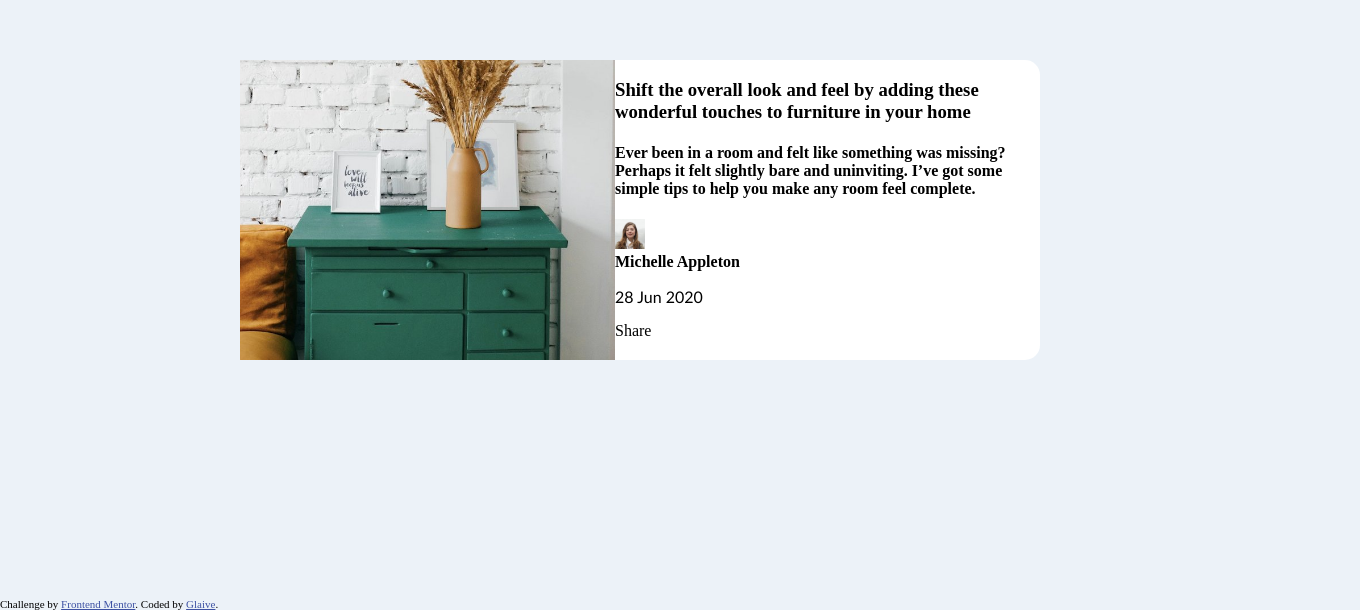
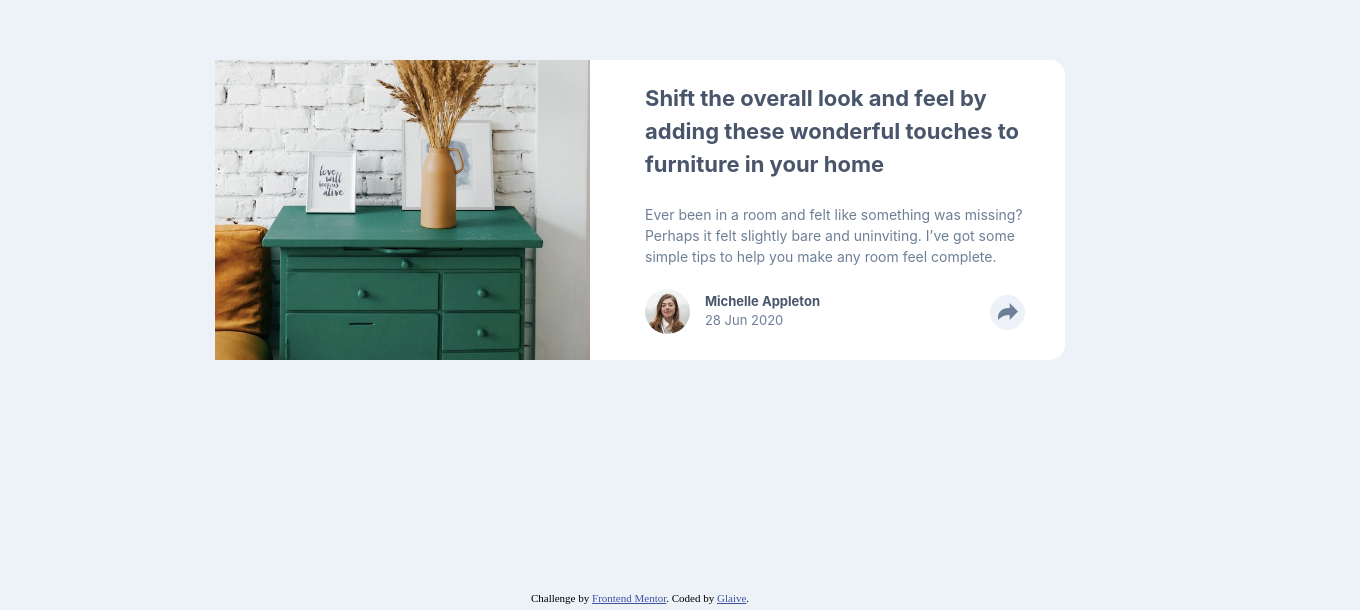
Before and after one commit to Nath301/challenge-1, a plain HTML site: page index.html in a window 1280 px wide. Shown: the part 190-800 px from the top of the page, 1360 px wide, since content can reach past the window. Drawn offline with Linux system fonts and the light colour scheme.

Commit message:
layout finalization

```diff
--- a/challenge1.css
+++ b/challenge1.css
@@ -1,5 +1,5 @@
 .cadre{
-    width: 800px;
+    width: 850px;
     height: 300px;
     position: absolute;
     top: 50%; left: 50%;
@@ -7,30 +7,93 @@
     border-radius: 15px;
     background-color: white;
 }
+.section-1{
+    width: 425px;
+    height: 225px;
+    float: right;
+}
+.section-2{
+    width: 425px;
+    height: 75px;
+    float: right;
+    bottom: 0;
+}
 .text{
-    margin-left: 150px;
+    top: 0px;
+    font-size: 17px;
+    color: hsl(217, 19%, 35%);
+    font-family: -apple-system, BlinkMacSystemFont, 'Segoe UI', Roboto, Oxygen, Ubuntu, Cantarell, 'Open Sans', 'Helvetica Neue', sans-serif;
+}
+h3{
+    font-size: 22px;
+    line-height: 1.5em;
+    width: 380px;
+    margin-left: 5px;
+    margin-right: auto;
+}
+h5{
+    width: 380px;
+    font-weight: normal;
+    font-size: 14px;
+    line-height: 1.5em;
+    color: hsl(214, 17%, 51%);
+    margin-left: 5px;
+    margin-right: auto;
 }
 .left-photo{
     float: left;
 }
 .attribution{
+    width: 1440px;
+    font-size: 13px;
     position: absolute;
-    bottom: 0;
-    left: 0%;
+    bottom: 0; left: 50%;
+    transform: translate(-50%, -50%);
+    text-align: center;
 }
 body{
-    background:hsl(210, 46%, 95%)
+    background:hsl(210, 46%, 95%);
 }
-
-.personnal-info{
+.personnal{
+    float: left;
+    width: 180px;;
+    height: 75px;
+}
+.id-photo{
+    position: relative;
+    top: 5%;
+    width: 45px;
+    height: 45px;;
+    border-radius: 50px;
+    margin-left: 5px;
+    float: left;
+}
+.info{
+    position: relative;
+    top: 17%;
+    font-size: 13px;
+    line-height: 0.5em;
+    float: right;
+    color: hsl(214, 17%, 51%);
+    font-family: -apple-system, BlinkMacSystemFont, 'Segoe UI', Roboto, Oxygen, Ubuntu, Cantarell, 'Open Sans', 'Helvetica Neue', sans-serif;
+}
+.name{
+    color: hsl(217, 19%, 35%);
 }
 .share-button{
-    margin-left: 250px;
+    width: 35px;
+    height: 35px;
+    float: right;
+    margin-right: 40px;
+    margin-top: 10px;
+    background-color:hsl(210, 46%, 95%);
+    border-radius: 50px;
+}
+.icon{
+    float: right;
+    margin-right: 7px;
+    margin-top: 8px;
 }
 .name{
     font-weight: bold;
 }
-#paragraph p{
-    font-family: 'Gill Sans', 'Gill Sans MT', Calibri, 'Trebuchet MS', sans-serif;
-    left: 50;
-}
--- a/index.html
+++ b/index.html
@@ -8,33 +8,38 @@
     <link rel="stylesheet" href="challenge1.css"/>
 
     <title>Frontend Mentor | Article preview component</title>
-
-  <!-- Feel free to remove these styles or customise in your own stylesheet 👍 -->
     <style>
       .attribution { font-size: 11px; text-align: center; }
       .attribution a { color: hsl(228, 45%, 44%); }
     </style>
   </head>
   <body>
+
     <div class="cadre">
       <div class="left-photo">
         <img src="/images/drawers.jpg" alt="photo d'ambiance" height="300"/>
       </div>
-      <div class="text" id="paragraph">
+      <div class="section-1">
+
+        <div class="text">
           <h3>
             Shift the overall look and feel by adding these wonderful
             touches to furniture in your home
           </h3>
-        <h4>
+          <h5>
             Ever been in a room and felt like something was missing? Perhaps
             it felt slightly bare and uninviting. I’ve got some simple tips
             to help you make any room feel complete.
-        </h4>
+          </h5>
         </div>
-      <div class"personnal-photo">
-        <img src="/images/avatar-michelle.jpg" alt="photo de michelle" width="30"/>
+
       </div>
-      <div class="personnal-info" id="paragraph">
+      <div class="section-2">
+        <div class="personnal">
+          <div class="id-photo">
+            <img src="/images/avatar-michelle.jpg" alt="photo de michelle" width="45" style="border-radius:50px;"/>
+          </div>
+          <div class="info">
             <div class="name">
                 Michelle Appleton
             </div>
@@ -42,15 +47,17 @@
               28 Jun 2020
             </p>
           </div>
+        </div>
         <div class="share-button">
-      <p>
-        Share
-      </p>
+            <img src="/images/icon-share.svg" class="icon" alt="icon share" width="20"/>
+        </div>
       </div>
     </div>
     <div class="attribution">
         Challenge by <a href="https://www.frontendmentor.io?ref=challenge" target="_blank">Frontend Mentor</a>.
         Coded by <a href="#">Glaive</a>.
       </div>
+    </div>
+
   </body>
 </html>
```
Also changed, not shown: animation.js (added). Lines whose indentation alone changed are shown as unchanged.
